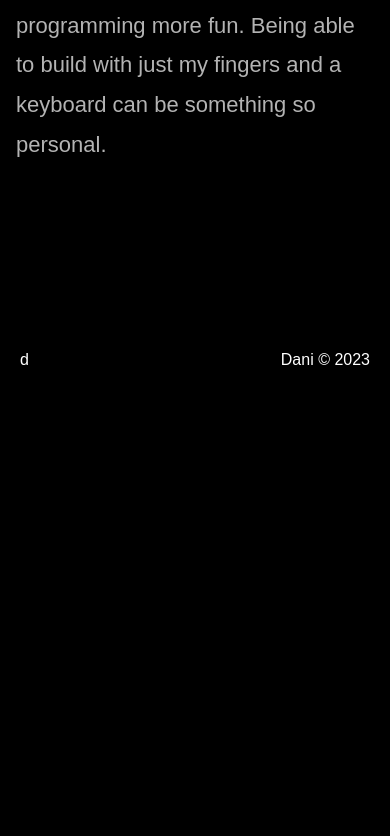
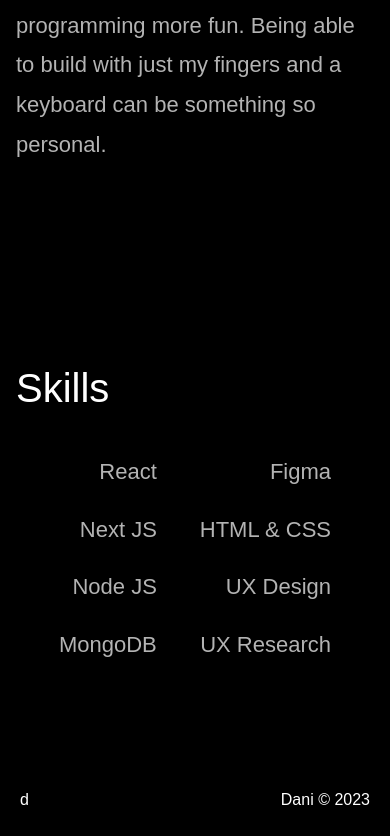
Before and after one commit to d-opri/d-opri.github.io, a Next.js app: page / in a window 390 px wide. Shown: the part 2895-3731 px from the top of the page. Before the commit the page ends 3290 px from the top, so only its background shows below. Built offline with nearby package versions, Linux system fonts and the light colour scheme; a web font is replaced by a local one.

Commit message:
add about and skills section mobile

```diff
--- a/components/newComponents/Container.js
+++ b/components/newComponents/Container.js
@@ -29,10 +29,8 @@ const Section = styled.section`
   display: flex;
   flex-flow: column;
   place-content: flex-start;
-  align-items: flex-start;
+
   padding: 100px 1rem;
-
-  gap: 60px;
 
   @media (min-width: 768px) {
     padding: 0;
@@ -75,6 +73,11 @@ const Text = styled.p`
 `;
 
 const Article = styled.article`
+  display: flex;
+  align-items: flex-start;
+  flex-flow: row wrap;
+  justify-content: space-evenly;
+
   @media (min-width: 768px) {
     padding: 0;
   }
--- /dev/null
+++ b/components/newComponents/Skills.js
@@ -0,0 +1,44 @@
+import styled from "styled-components";
+import SectionElement from "./Container";
+
+export default function Skills() {
+  return (
+    <SectionElement id="Skills" title="Skills">
+      <List>
+        <Item>React</Item>
+        <Item>Next JS</Item>
+        <Item>Node JS</Item>
+        <Item>MongoDB</Item>
+      </List>
+      <List>
+        <Item>Figma</Item>
+        <Item>HTML & CSS</Item>
+        <Item>UX Design</Item>
+        <Item>UX Research</Item>
+      </List>
+    </SectionElement>
+  );
+}
+
+const List = styled.ul`
+  list-style: none;
+
+  display: flex;
+  flex-direction: column;
+  justify-content: space-between;
+  gap: 18px;
+`;
+
+const Item = styled.li`
+  text-align: right;
+  opacity: 0.7;
+  font-size: 22px;
+  line-height: 1.8em;
+
+  word-break: break-word;
+  overflow-wrap: break-word;
+
+  @media (min-width: 768px) {
+    padding: 0;
+  }
+`;
--- a/src/pages/index.js
+++ b/src/pages/index.js
@@ -1,6 +1,6 @@
 import Hero from "../../components/Hero";
 import About from "../../components/newComponents/About";
-import Skills from "../../components/Skills";
+import Skills from "../../components/newComponents/Skills";
 import Contact from "../../components/Contact";
 import Work from "../../components/Projects";
 import Projects from "../../components/Projects";
@@ -11,6 +11,7 @@ export default function Home() {
       <Hero />
       <Projects />
       <About />
+      <Skills />
       {/* <About />
       <Skills />
       <Work />
```
